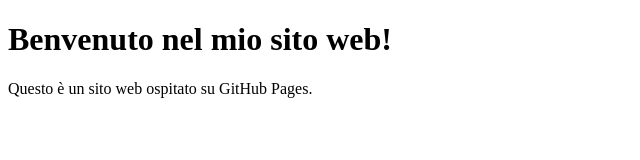
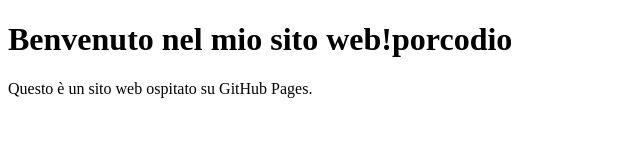
Before and after one commit to FuzeTea23/AmazonTracker, a plain HTML site: page index.html in a window 1280 px wide. Shown: the whole page, without its empty margins (0-640 px from the left). Drawn offline with Linux system fonts and the light colour scheme.

Commit message:
Update index.html

```diff
--- a/index.html
+++ b/index.html
@@ -6,7 +6,7 @@
     <title>Il Mio Sito Web</title>
 </head>
 <body>
-    <h1>Benvenuto nel mio sito web!</h1>
+    <h1>Benvenuto nel mio sito web!porcodio</h1>
     <p>Questo è un sito web ospitato su GitHub Pages.</p>
 </body>
 </html>
```
